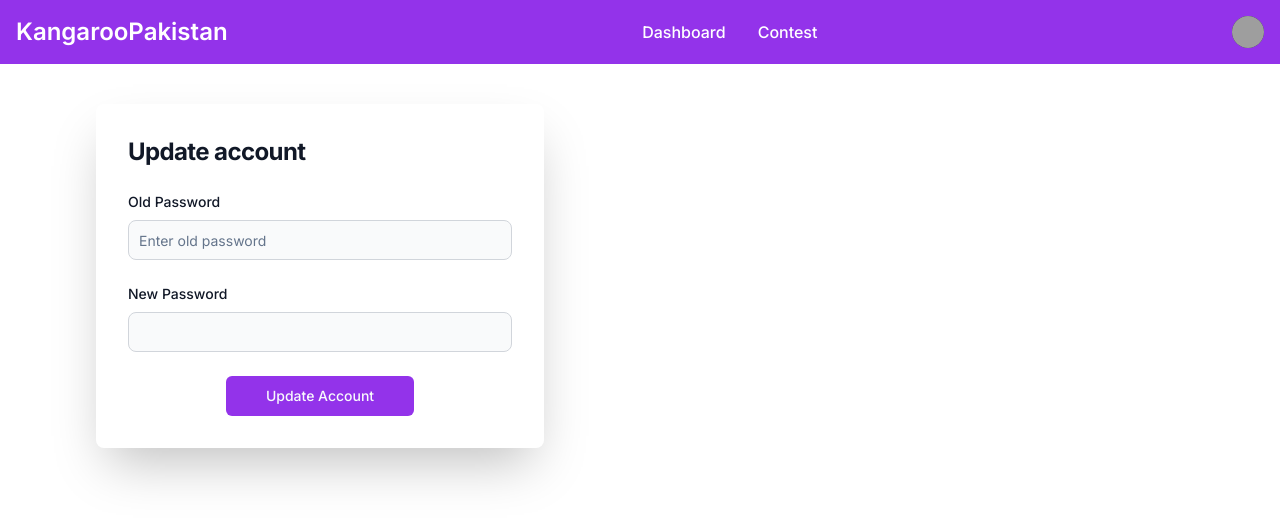
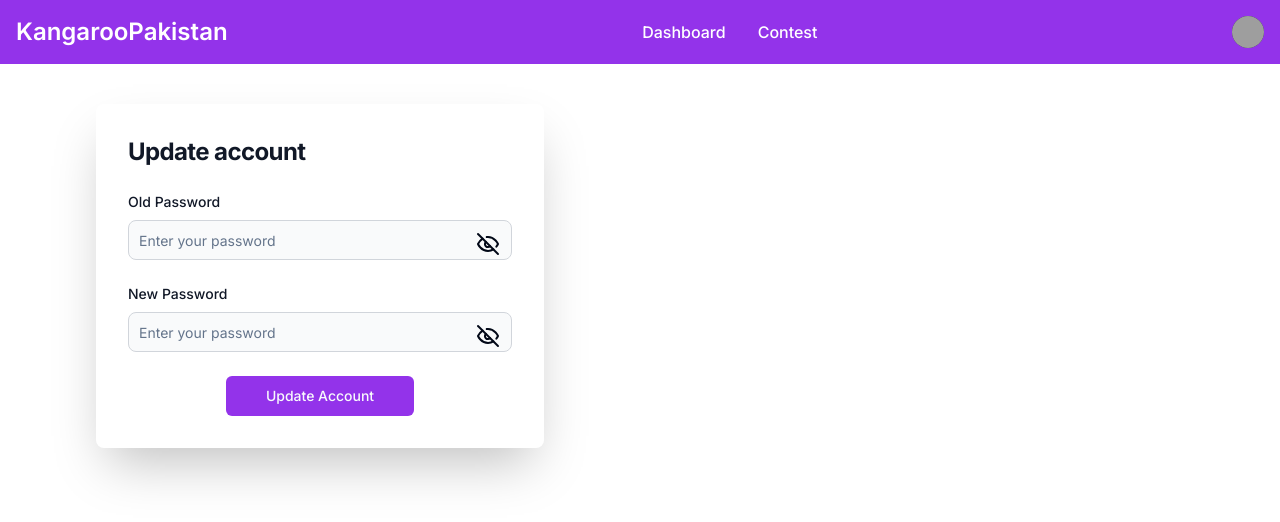
Before and after one commit to KangarooPakistan/kangaroopakistan-web, a Next.js app: page /user/passwordchange/1 in a window 1280 px wide. Shown: the top 522 px of the page. Built offline with nearby package versions, Linux system fonts and the light colour scheme; no server answers; grey boxes are pictures that could not be loaded.

Commit message:
some changes

```diff
--- a/app/(routes)/admin/register/page.tsx
+++ b/app/(routes)/admin/register/page.tsx
@@ -351,7 +351,7 @@ const UserRegister = () => {
                   render={({ field }) => (
                     <FormItem className="">
                       <FormLabel className="label mt-5">
-                        Principal&apos;s Contact
+                        Principal&apos;s Cell #
                       </FormLabel>
                       <FormControl>
                         <Input
@@ -473,7 +473,7 @@ const UserRegister = () => {
                   render={({ field }) => (
                     <FormItem className="">
                       <FormLabel className="label mt-5">
-                        Coordinator&apos;s Contact number
+                        Coordinator&apos;s Cell number
                       </FormLabel>
                       <FormControl>
                         <Input
--- a/app/(routes)/admin/users/columns.tsx
+++ b/app/(routes)/admin/users/columns.tsx
@@ -32,7 +32,17 @@ export const columns: ColumnDef<User>[] = [
   },
   {
     accessorKey: "schoolId",
-    header: "SchoolID",
+    header: ({ column }) => {
+      return (
+        <Button
+          variant="ghost"
+          onClick={() => column.toggleSorting(column.getIsSorted() === "asc")}
+        >
+          SchoolId
+          <ArrowUpDown className="ml-2 h-4 w-4" />
+        </Button>
+      );
+    },
   },
   {
     accessorKey: "schoolName",
--- a/app/(routes)/admin/viewregistered/[id]/columns.tsx
+++ b/app/(routes)/admin/viewregistered/[id]/columns.tsx
@@ -9,7 +9,7 @@ import {
   DropdownMenuSeparator,
   DropdownMenuTrigger,
 } from "@/components/ui/dropdown-menu";
-import { MoreHorizontal } from "lucide-react";
+import { ArrowUpDown, MoreHorizontal } from "lucide-react";
 import { useRouter } from "next/navigation";
 import { Button } from "@/components/ui/button";
 
@@ -55,7 +55,17 @@ const ContestActions: React.FC<StudentActionsProps> = ({ student }) => {
 export const columns: ColumnDef<Student>[] = [
   {
     accessorKey: "schoolId",
-    header: "schoolId",
+    header: ({ column }) => {
+      return (
+        <Button
+          variant="ghost"
+          onClick={() => column.toggleSorting(column.getIsSorted() === "asc")}
+        >
+          SchoolId
+          <ArrowUpDown className="ml-2 h-4 w-4" />
+        </Button>
+      );
+    },
   },
   {
     accessorKey: "rollNumber",
--- a/app/(routes)/user/editprofile/[id]/page.tsx
+++ b/app/(routes)/user/editprofile/[id]/page.tsx
@@ -15,7 +15,6 @@ import {
 import { useParams, useRouter } from "next/navigation";
 import { Input } from "@/components/ui/input";
 import { Button } from "@/components/ui/button";
-import Link from "next/link";
 
 interface UserData {
   email: string;
@@ -433,7 +432,7 @@ const UserRegister = () => {
                   render={({ field }) => (
                     <FormItem className="">
                       <FormLabel className="label mt-5">
-                        Principal&apos;s Contact
+                        Principal&apos;s Cell #
                       </FormLabel>
                       <FormControl>
                         <Input
@@ -555,7 +554,7 @@ const UserRegister = () => {
                   render={({ field }) => (
                     <FormItem className="">
                       <FormLabel className="label mt-5">
-                        Coordinator&apos;s Contact number
+                        Coordinator&apos;s Cell #
                       </FormLabel>
                       <FormControl>
                         <Input
--- a/app/(routes)/user/enrollstudents/[id]/page.tsx
+++ b/app/(routes)/user/enrollstudents/[id]/page.tsx
@@ -193,7 +193,7 @@ const Register = () => {
   return (
     <form
       onSubmit={handleSubmit(onSubmit)}
-      className=" mx-auto p-4 border border-gray-300 rounded-lg"
+      className="mx-auto p-4 border border-gray-300 rounded-lg"
     >
       {duplicateError && <p className="text-red-500">{duplicateError}</p>}
       {fields.map((field, index) => (
@@ -202,7 +202,7 @@ const Register = () => {
           className="mb-4 p-2 border-solid border-2 border-grey-600 "
         >
           <div className="flex items-center space-x-4">
-            <div className="w-1/4">
+            <div className=" w-full sm:w-full md:w-1/2 lg:w-1/4 xl:w-1/4">
               <input
                 {...register(`students.${index}.studentName`)}
                 placeholder="Student Name"
@@ -214,7 +214,7 @@ const Register = () => {
                 </p>
               )}
             </div>
-            <div className="w-1/4">
+            <div className="w-full sm:w-full md:w-1/2 lg:w-1/4 xl:w-1/4">
               <input
                 {...register(`students.${index}.fatherName`)}
                 placeholder="Father's Name"
@@ -226,7 +226,7 @@ const Register = () => {
                 </p>
               )}
             </div>
-            <div className="w-1/4">
+            <div className="w-full sm:w-full md:w-1/2 lg:w-1/4 xl:w-1/4">
               <Controller
                 name={`students.${index}.level`}
                 control={control}
@@ -251,7 +251,7 @@ const Register = () => {
                 </p>
               )}
             </div>
-            <div className="w-1/4">
+            <div className="w-full sm:w-full md:w-1/2 lg:w-1/4 xl:w-1/4">
               <Controller
                 name={`students.${index}.class`}
                 control={control}
--- a/app/(routes)/user/passwordchange/[id]/page.tsx
+++ b/app/(routes)/user/passwordchange/[id]/page.tsx
@@ -16,6 +16,7 @@ import { useParams, useRouter } from "next/navigation";
 import { Input } from "@/components/ui/input";
 import { Button } from "@/components/ui/button";
 import Link from "next/link";
+import { Eye, EyeOff } from "lucide-react";
 
 const formSchema = z.object({
   currentPassword: z.string(),
@@ -33,6 +34,9 @@ const formSchema = z.object({
 });
 
 const PasswordChange = () => {
+  const [showPassword, setShowPassword] = useState(false);
+  const [showNewPassword, setShowNewPassword] = useState(false);
+
   const router = useRouter();
   const params = useParams();
   const form = useForm({
@@ -60,6 +64,13 @@ const PasswordChange = () => {
       console.log(error);
     }
   };
+  const toggleCurrentPasswordVisibility = () => {
+    setShowPassword(!showPassword);
+  };
+  const toggleNewPasswordVisibility = () => {
+    setShowNewPassword(!showNewPassword);
+  };
+
   return (
     <section className="bg-white mb-12">
       <div className=" pt-10  grid grid-cols-1 md:grid-cols-2 gap-2 xl:gap-0">
@@ -81,13 +92,26 @@ const PasswordChange = () => {
                     <FormItem>
                       <FormLabel className="label">Old Password</FormLabel>
                       <FormControl>
+                        <div className="relative">
                           <Input
+                            type={showPassword ? "text" : "password"}
                             disabled={isLoading}
-                          className="input"
-                          type="password"
-                          placeholder="Enter old password"
+                            className="input pl-10" // Adjust padding to accommodate the icon
+                            placeholder="Enter your password"
                             {...field}
                           />
+                          {showPassword ? (
+                            <Eye
+                              className="absolute top-3 right-3 cursor-pointer"
+                              onClick={toggleCurrentPasswordVisibility}
+                            />
+                          ) : (
+                            <EyeOff
+                              className="absolute top-3 right-3 cursor-pointer"
+                              onClick={toggleCurrentPasswordVisibility}
+                            />
+                          )}
+                        </div>
                       </FormControl>
                       <FormMessage />
                     </FormItem>
@@ -100,12 +124,26 @@ const PasswordChange = () => {
                     <FormItem className="">
                       <FormLabel className="label mt-5">New Password</FormLabel>
                       <FormControl>
+                        <div className="relative">
                           <Input
-                          type="password"
+                            type={showNewPassword ? "text" : "password"}
                             disabled={isLoading}
-                          className="input"
+                            className="input pl-10" // Adjust padding to accommodate the icon
+                            placeholder="Enter your password"
                             {...field}
                           />
+                          {showNewPassword ? (
+                            <Eye
+                              className="absolute top-3 right-3 cursor-pointer"
+                              onClick={toggleNewPasswordVisibility}
+                            />
+                          ) : (
+                            <EyeOff
+                              className="absolute top-3 right-3 cursor-pointer"
+                              onClick={toggleNewPasswordVisibility}
+                            />
+                          )}
+                        </div>
                       </FormControl>
                       <FormMessage />
                     </FormItem>
--- a/app/(routes)/user/viewregistered/[id]/page.tsx
+++ b/app/(routes)/user/viewregistered/[id]/page.tsx
@@ -49,20 +49,24 @@ const ViewRegistered = () => {
       <div className="container mx-auto py-4">
         <div className="flex justify-end">
           <Button className="mx-2" onClick={handleClick}>
-            View All Images
+            View All Proof of Payments
           </Button>
           <Button
             className="mx-2"
             onClick={() => onOpen("addImage", { registrationId })}
           >
-            Add Image
+            Add Proof of Payment
           </Button>
         </div>
       </div>
       <div className="flex justify-center">
-        <h1 className="text-xl font-bold leading-tight tracking-tight text-purple-600  md:text-2xl">
+        <Button
+          variant="ghost"
+          className="text-xl font-bold leading-tight tracking-tight text-purple-600  md:text-3xl"
+          onClick={() => onOpen("addImage", { registrationId })}
+        >
           Attach Proof of Payment
-        </h1>
+        </Button>
       </div>
       <div className="container mx-auto py-10">
         <DataTable columns={columns} data={students} />
```
Lines whose indentation alone changed are shown as unchanged.
